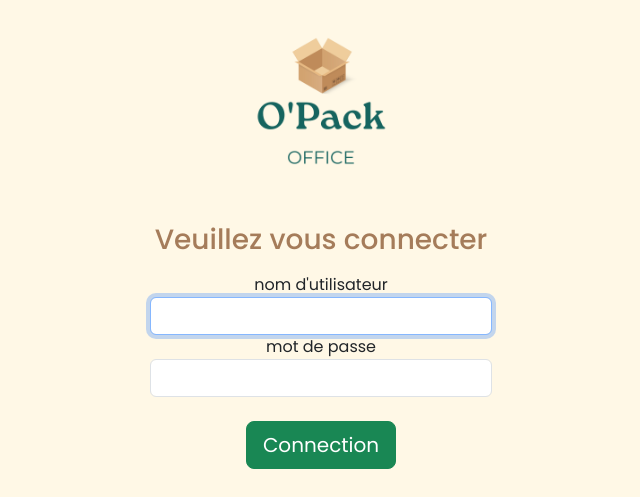
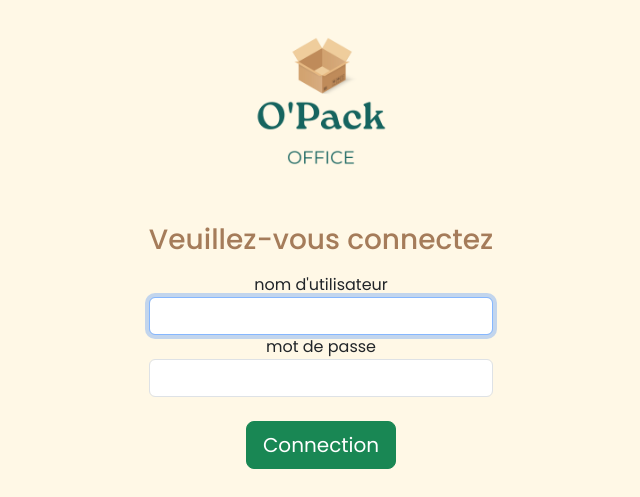
Before and after one commit to Yelina13/Projet-de-fin-de-formation, a Symfony app: template templates/security/login.html.twig in a window 1280 px wide. Shown: the top 497 px of the page, without its empty margins (319-959 px from the left). Run offline with Twig, Linux system fonts and the light colour scheme; the template is opened without the code that fills it, so the values that code supplies are empty; some libraries are stand-ins or nearby versions.

Commit message:
Revert "update"

```diff
--- a/templates/security/login.html.twig
+++ b/templates/security/login.html.twig
@@ -17,7 +17,7 @@
         </div>
     {% endif %}
 
-    <h3 class=" mb-3 font-weight-normal">Veuillez vous connecter</h3>
+    <h3 class=" mb-3 font-weight-normal">Veuillez-vous connectez</h3>
     <label for="inputUsername">nom d'utilisateur</label>
     <input  type="text" value="{{ last_username }}" name="username" id="inputUsername" class="form-control" autocomplete="username" required autofocus>
     <label for="inputPassword">mot de passe</label>
```
